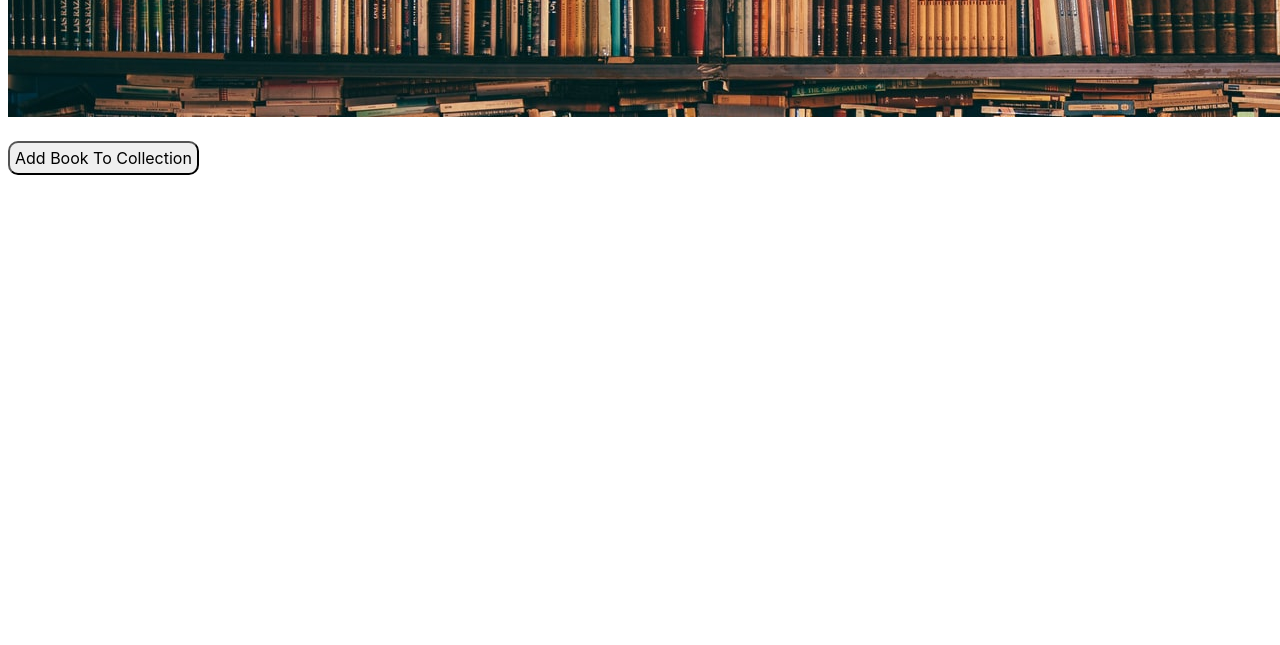
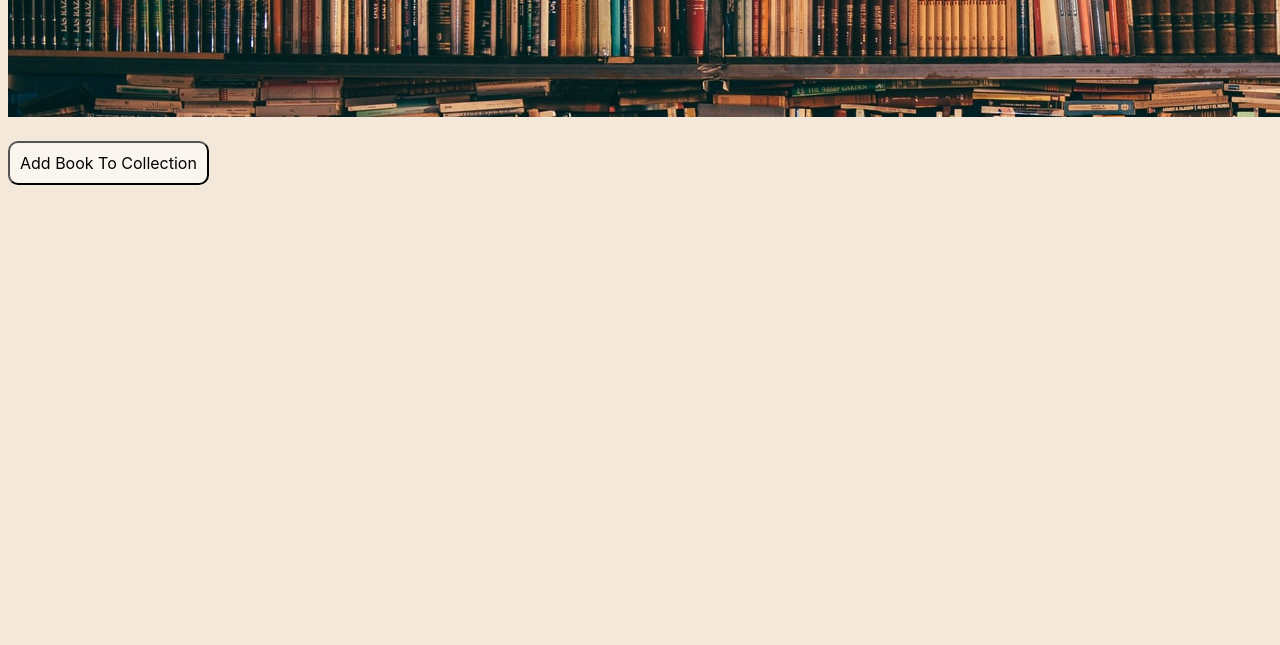
Before and after one commit to koppenj/Library, a website: page index.html in a window 1280 px wide. Shown: the part 155-800 px from the top of the page. Drawn offline with Linux system fonts and the light colour scheme.

Commit message:
Fiddling with styling

```diff
--- a/script.js
+++ b/script.js
@@ -7,8 +7,6 @@ function Book(title, author, pageCount, finished) {
   this.pageCount = pageCount;
   this.finished = finished;
 }
-
-Book.prototype.info = () => `${this.title} by ${this.author}, ${this.pageCount} pages, ${this.finished}`;
 
 const myLibrary = [];
 
--- a/style.css
+++ b/style.css
@@ -1,6 +1,7 @@
 body {
   font-family: -apple-system, BlinkMacSystemFont, 'Segoe UI', Roboto, Oxygen, Ubuntu, Cantarell, 'Open Sans', 'Helvetica Neue', sans-serif;
   font-size: 24px;
+  background-color: #f4e8da;
 }
 
 header {
@@ -30,6 +31,7 @@ h1 {
   border-radius: 5px;
   background-color: white;
   min-width: 50vw;
+  background-color: #faf5ef;
 }
 
 .books:hover {
@@ -48,10 +50,11 @@ td {
 }
 
 #openForm, #submitBook, #removeBook {
-  padding: 5px;
+  padding: 10px;
   font-family: -apple-system, BlinkMacSystemFont, 'Segoe UI', Roboto, Oxygen, Ubuntu, Cantarell, 'Open Sans', 'Helvetica Neue', sans-serif;
   font-size: 1rem;
   border-radius: 10px;
+  background-color: #faf5ef;
 }
 
 .removeBook {
```
